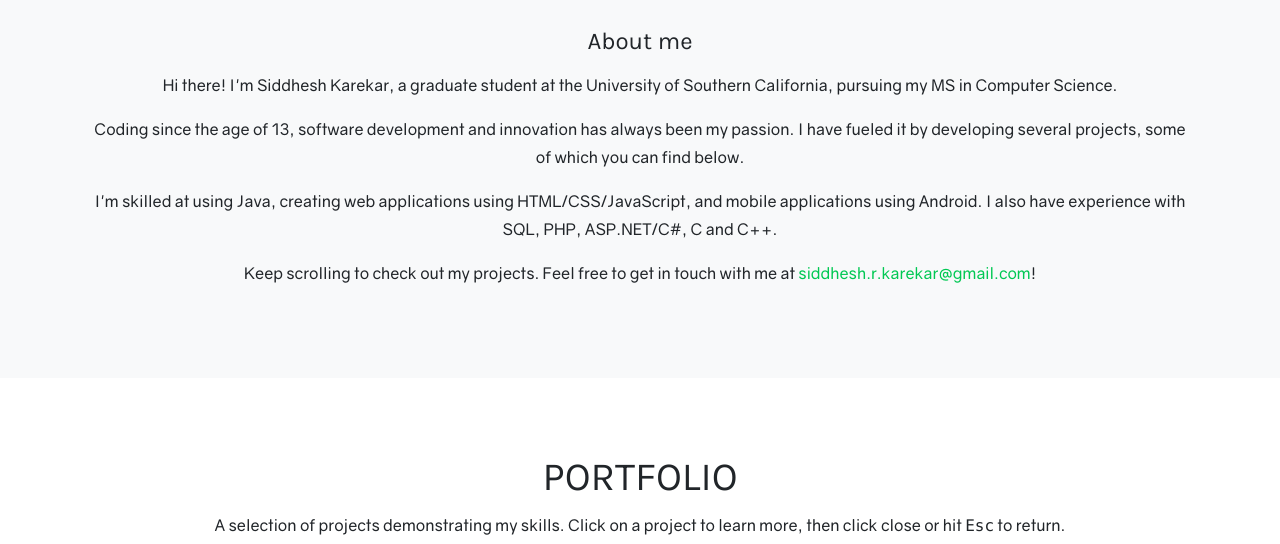
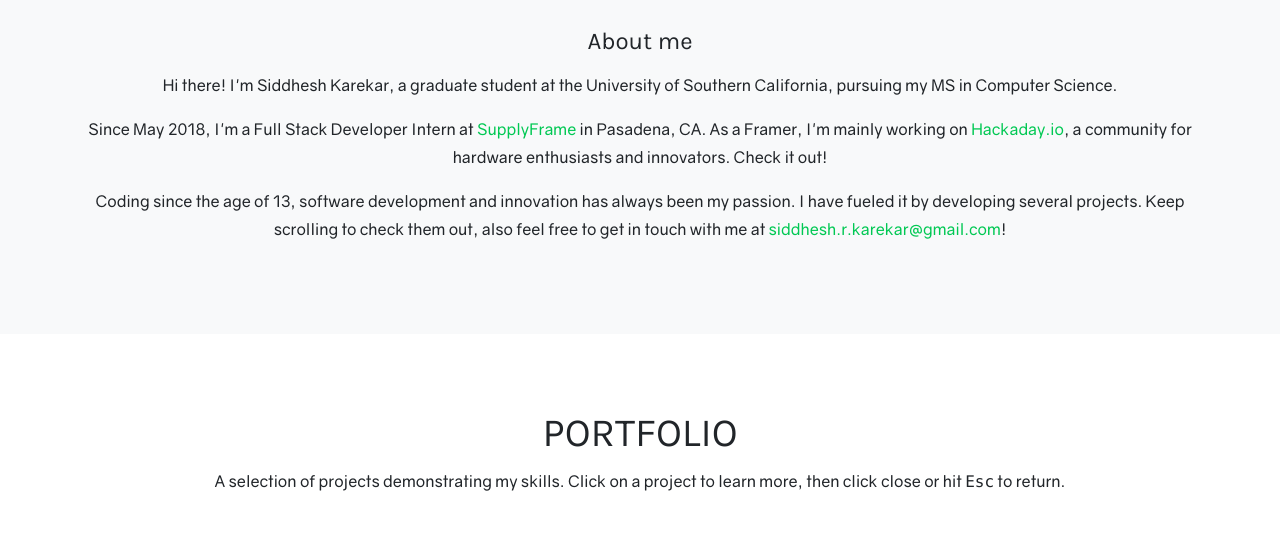
Before and after one commit to SidDays/siddays.github.io, a website: page index.html in a window 1280 px wide. Shown: the part 854-1398 px from the top of the page. Drawn offline with nearby package versions, Linux system fonts and the light colour scheme.

Commit message:
Add SupplyFrame description and update contact info

```diff
--- a/index.html
+++ b/index.html
@@ -85,13 +85,10 @@
           <p>Hi there! I'm Siddhesh Karekar, a graduate student at the University of Southern
             California, pursuing my MS in Computer Science.</p>
 
+            <p>Since May 2018, I'm a Full Stack Developer Intern at <a href="//supplyframe.com/">SupplyFrame</a> in Pasadena, CA. As a Framer, I'm mainly working on <a href="//hac.io/">Hackaday.io</a>, a community for hardware enthusiasts and innovators. Check it out!</p>
+
           <p>Coding since the age of 13, software development and innovation has always been my
-            passion. I have fueled it by developing several projects, some of which you can find below.</p>
-
-          <p>I'm skilled at using Java, creating web applications using HTML/CSS/JavaScript, and
-            mobile applications using Android. I also have experience with SQL, PHP, ASP.NET/C#, C and C++.</p>
-
-          <p>Keep scrolling to check out my projects. Feel free to get in touch with me at <a href="mailto:siddhesh.r.karekar@gmail.com">siddhesh.r.karekar@gmail.com</a>!</p>
+            passion. I have fueled it by developing several projects. Keep scrolling to check them out, also feel free to get in touch with me at <a href="mailto:siddhesh.r.karekar@gmail.com">siddhesh.r.karekar@gmail.com</a>!</p>
         </div>
 
       </div>
@@ -259,7 +256,7 @@
       <div class="row">
         <div class="col-lg-12 text-center">
           <h2 class="section-heading text-uppercase">Contact</h2>
-          <h3 class="section-subheading text-muted">Connect with me on social platforms - or just email me at <a href="mailto:siddhesh.r.karekar@gmail.com">siddhesh.r.karekar@gmail.com</a></h3>
+          <p>Connect with me on social platforms - or just email me at <a href="mailto:siddhesh.r.karekar@gmail.com">siddhesh.r.karekar@gmail.com</a></p>
           <!--<p>Or, just email me at <a href="mailto:siddhesh.r.karekar@gmail.com">siddhesh.r.karekar@gmail.com</a></p>-->
         </div>
       </div>
```
